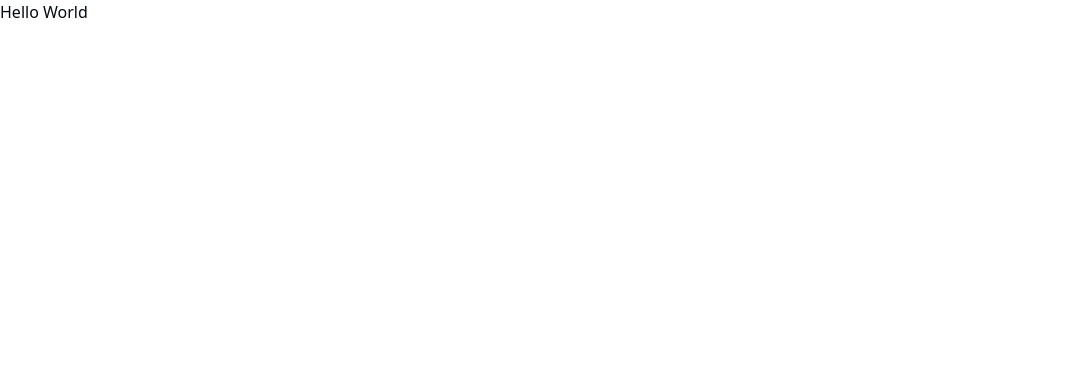
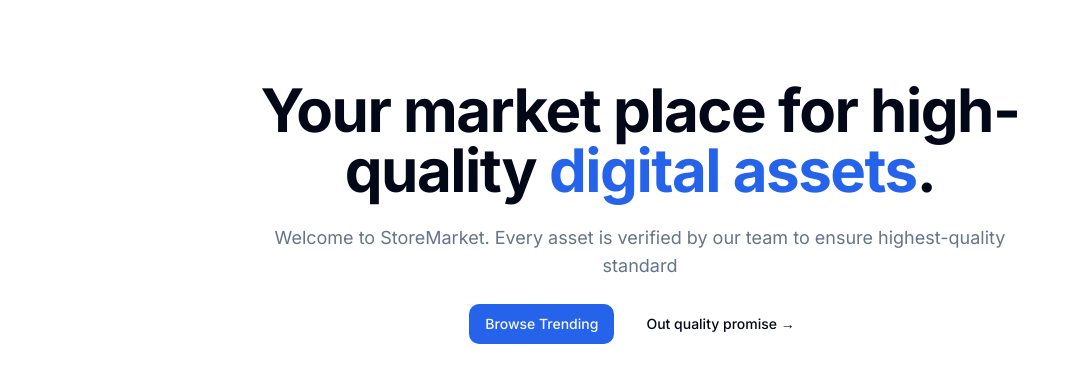
Before and after one commit to TWilluan/MarketPlace, a Next.js app in the folder marketplace/: page / in a window 1280 px wide. Shown: the top 382 px of the page, without its empty margins (0-1079 px from the left). Built offline with nearby package versions, Linux system fonts and the light colour scheme.

Commit message:
home page

```diff
--- a/marketplace/package.json
+++ b/marketplace/package.json
@@ -9,6 +9,7 @@
     "lint": "next lint"
   },
   "dependencies": {
+    "@radix-ui/react-slot": "^1.1.0",
     "class-variance-authority": "^0.7.0",
     "clsx": "^2.1.1",
     "lucide-react": "^0.400.0",
--- a/marketplace/src/app/globals.css
+++ b/marketplace/src/app/globals.css
@@ -1,68 +1,52 @@
 @tailwind base;
   @tailwind components;
   @tailwind utilities;
+
 
   @layer base {
     :root {
       --background: 0 0% 100%;
       --foreground: 222.2 84% 4.9%;
-
       --card: 0 0% 100%;
       --card-foreground: 222.2 84% 4.9%;
-
       --popover: 0 0% 100%;
       --popover-foreground: 222.2 84% 4.9%;
-
-      --primary: 222.2 47.4% 11.2%;
+      --primary: 221.2 83.2% 53.3%;
       --primary-foreground: 210 40% 98%;
-
       --secondary: 210 40% 96.1%;
       --secondary-foreground: 222.2 47.4% 11.2%;
-
       --muted: 210 40% 96.1%;
       --muted-foreground: 215.4 16.3% 46.9%;
-
       --accent: 210 40% 96.1%;
       --accent-foreground: 222.2 47.4% 11.2%;
-
       --destructive: 0 84.2% 60.2%;
       --destructive-foreground: 210 40% 98%;
-
       --border: 214.3 31.8% 91.4%;
       --input: 214.3 31.8% 91.4%;
-      --ring: 222.2 84% 4.9%;
-
-      --radius: 0.5rem;
+      --ring: 221.2 83.2% 53.3%;
+      --radius: 0.75rem;
     }
 
     .dark {
       --background: 222.2 84% 4.9%;
       --foreground: 210 40% 98%;
-
       --card: 222.2 84% 4.9%;
       --card-foreground: 210 40% 98%;
-
       --popover: 222.2 84% 4.9%;
       --popover-foreground: 210 40% 98%;
-
-      --primary: 210 40% 98%;
+      --primary: 217.2 91.2% 59.8%;
       --primary-foreground: 222.2 47.4% 11.2%;
-
       --secondary: 217.2 32.6% 17.5%;
       --secondary-foreground: 210 40% 98%;
-
       --muted: 217.2 32.6% 17.5%;
       --muted-foreground: 215 20.2% 65.1%;
-
       --accent: 217.2 32.6% 17.5%;
       --accent-foreground: 210 40% 98%;
-
       --destructive: 0 62.8% 30.6%;
       --destructive-foreground: 210 40% 98%;
-
       --border: 217.2 32.6% 17.5%;
       --input: 217.2 32.6% 17.5%;
-      --ring: 212.7 26.8% 83.9%;
+      --ring: 224.3 76.3% 48%;
     }
   }
 
--- a/marketplace/src/app/layout.tsx
+++ b/marketplace/src/app/layout.tsx
@@ -17,7 +17,13 @@
 }>) {
   return (
     <html lang="en" className="h-full">
-      <body className={cn("relative h-full font-sans antialiased")}>{children}</body>
+      <body
+        className={cn("relative h-full font-sans antialiased", inter.className)}
+      >
+        <main className="relative flex flex-col min-h-screen">
+          <div className="flex-grow flex-1">{children}</div>
+        </main>
+      </body>
     </html>
   );
 }
--- a/marketplace/src/app/page.tsx
+++ b/marketplace/src/app/page.tsx
@@ -1,5 +1,28 @@
+import Link from "next/link";
+import MaxWidthWrapper from "../components/MaxWidthWrapper";
+import { Button, buttonVariants } from "@/components/ui/button";
+
 export default function Home() {
   return (
-    <div>Hello World</div>
+    <MaxWidthWrapper>
+      <div className="py-20 mx-auto text-center flex flex-col items-center max-w-3xl">
+        <h1 className="text-4xl font-bold tracking-tight text-grey-900 sm:text-6xl">
+          Your market place for high-quality{" "}
+          <span className="text-blue-600">digital assets</span>.
+        </h1>
+        <p className="mt-6 text-lg max-w-prose text-muted-foreground">
+          Welcome to StoreMarket. Every asset is verified by our team to ensure
+          highest-quality standard
+        </p>
+        <div className="flex flex-col sm:flex-row gap-4 mt-6">
+          <Link href="/products" className={buttonVariants()}>
+            Browse Trending
+          </Link>
+          <Button variant='ghost'>
+            Out quality promise &rarr;
+          </Button>
+        </div>
+      </div>
+    </MaxWidthWrapper>
   );
 }
--- /dev/null
+++ b/marketplace/src/components/MaxWidthWrapper.tsx
@@ -0,0 +1,18 @@
+import { cn } from "@/lib/utils";
+import React, { ReactNode } from "react";
+
+const MaxWidthWrapper = ({
+  className,
+  children,
+}: {
+  className?: string;
+  children: ReactNode;
+}) => {
+  return (
+    <div className={cn("mx-auto w-full max-w-screen-xl px-2.5 md:px-20", className)}>
+      {children}
+    </div>
+  );
+};
+
+export default MaxWidthWrapper;
--- /dev/null
+++ b/marketplace/src/components/ui/button.tsx
@@ -0,0 +1,56 @@
+import * as React from "react"
+import { Slot } from "@radix-ui/react-slot"
+import { cva, type VariantProps } from "class-variance-authority"
+
+import { cn } from "@/lib/utils"
+
+const buttonVariants = cva(
+  "inline-flex items-center justify-center whitespace-nowrap rounded-md text-sm font-medium ring-offset-background transition-colors focus-visible:outline-none focus-visible:ring-2 focus-visible:ring-ring focus-visible:ring-offset-2 disabled:pointer-events-none disabled:opacity-50",
+  {
+    variants: {
+      variant: {
+        default: "bg-primary text-primary-foreground hover:bg-primary/90",
+        destructive:
+          "bg-destructive text-destructive-foreground hover:bg-destructive/90",
+        outline:
+          "border border-input bg-background hover:bg-accent hover:text-accent-foreground",
+        secondary:
+          "bg-secondary text-secondary-foreground hover:bg-secondary/80",
+        ghost: "hover:bg-accent hover:text-accent-foreground",
+        link: "text-primary underline-offset-4 hover:underline",
+      },
+      size: {
+        default: "h-10 px-4 py-2",
+        sm: "h-9 rounded-md px-3",
+        lg: "h-11 rounded-md px-8",
+        icon: "h-10 w-10",
+      },
+    },
+    defaultVariants: {
+      variant: "default",
+      size: "default",
+    },
+  }
+)
+
+export interface ButtonProps
+  extends React.ButtonHTMLAttributes<HTMLButtonElement>,
+    VariantProps<typeof buttonVariants> {
+  asChild?: boolean
+}
+
+const Button = React.forwardRef<HTMLButtonElement, ButtonProps>(
+  ({ className, variant, size, asChild = false, ...props }, ref) => {
+    const Comp = asChild ? Slot : "button"
+    return (
+      <Comp
+        className={cn(buttonVariants({ variant, size, className }))}
+        ref={ref}
+        {...props}
+      />
+    )
+  }
+)
+Button.displayName = "Button"
+
+export { Button, buttonVariants }
```
Also changed, not shown: 1 other file (tests, documents, lock files or other folders).
